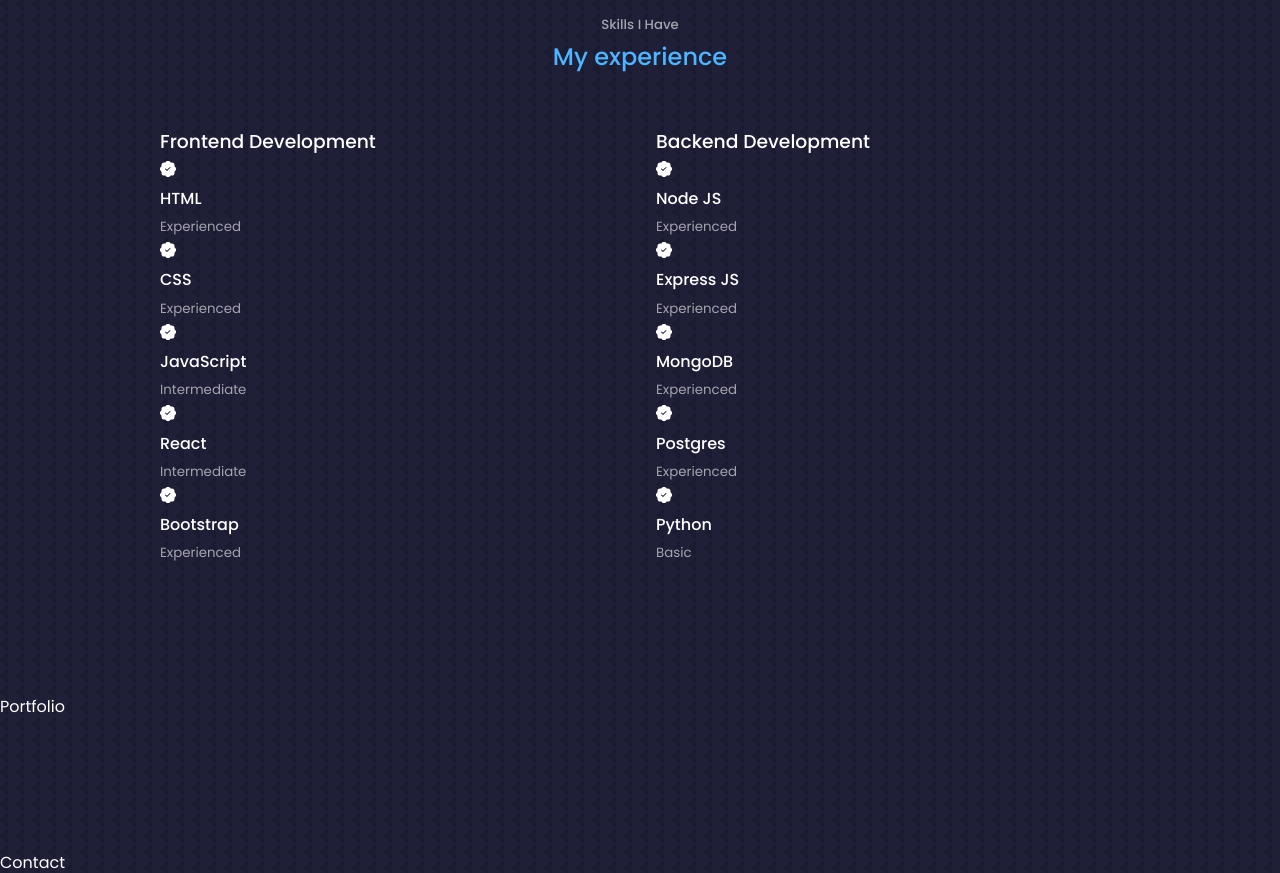
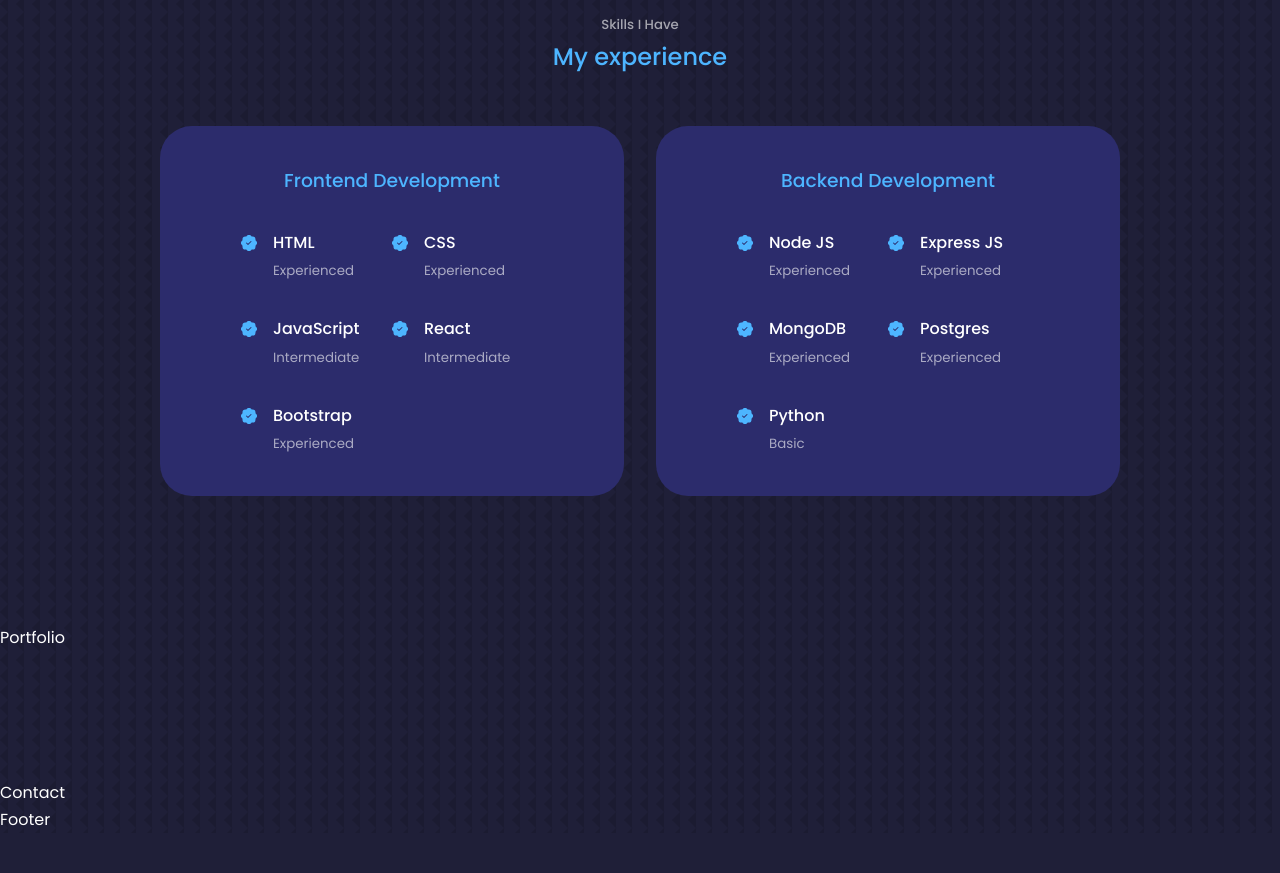
Before and after one commit to ivonamojsovska/react-porfolio, a React (Create React App) app: page / in a window 1280 px wide. Shown: the part 1700-2573 px from the top of the page. After the commit the page ends 2533 px from the top, so only its background shows below. Built offline with nearby package versions, Linux system fonts and the light colour scheme.

Commit message:
experience icons added

```diff
--- a/src/components/experience/Experience.css
+++ b/src/components/experience/Experience.css
@@ -3,3 +3,39 @@
   grid-template-columns: 1fr 1fr;
   grid-gap: 2rem;
 }
+
+.experience__container > div {
+  background: var(--color-bg-variant);
+  padding: 2.4rem 5rem;
+  border-radius: 2rem;
+  border: 1px solid transparent;
+  transition: var(--transition);
+}
+
+.experience__container > div:hover {
+  background: transparent;
+  border-color: var(--color-primary-variant);
+  cursor: default;
+}
+
+.experience__container > div h3 {
+  text-align: center;
+  margin-bottom: 2rem;
+  color: var(--color-primary);
+}
+
+.experience__content {
+  display: grid;
+  grid-template-columns: 1fr 1fr;
+  row-gap: 2rem;
+}
+
+.experience__details {
+  display: flex;
+  gap: 1rem;
+}
+
+.experience__details-icon {
+  margin-top: 6px;
+  color: var(--color-primary);
+}
--- a/src/components/experience/Experience.jsx
+++ b/src/components/experience/Experience.jsx
@@ -13,29 +13,39 @@
           <h3>Frontend Development</h3>
           <div className="experience__content">
             <article className="experience__details">
-              <BsFillPatchCheckFill />
+              <BsFillPatchCheckFill className="experience__details-icon" />
+              <div>
                 <h4>HTML</h4>
                 <small className="text-light">Experienced</small>
+              </div>
             </article>
             <article className="experience__details">
-              <BsFillPatchCheckFill />
+              <BsFillPatchCheckFill className="experience__details-icon" />
+              <div>
                 <h4>CSS</h4>
                 <small className="text-light">Experienced</small>
+              </div>
             </article>
             <article className="experience__details">
-              <BsFillPatchCheckFill />
+              <BsFillPatchCheckFill className="experience__details-icon" />
+              <div>
                 <h4>JavaScript</h4>
                 <small className="text-light">Intermediate</small>
+              </div>
             </article>
             <article className="experience__details">
-              <BsFillPatchCheckFill />
+              <BsFillPatchCheckFill className="experience__details-icon" />
+              <div>
                 <h4>React</h4>
                 <small className="text-light">Intermediate</small>
+              </div>
             </article>
             <article className="experience__details">
-              <BsFillPatchCheckFill />
+              <BsFillPatchCheckFill className="experience__details-icon" />
+              <div>
                 <h4>Bootstrap</h4>
                 <small className="text-light">Experienced</small>
+              </div>
             </article>
           </div>
         </div>
@@ -43,29 +53,39 @@
           <h3>Backend Development</h3>
           <div className="experience__content">
             <article className="experience__details">
-              <BsFillPatchCheckFill />
+              <BsFillPatchCheckFill className="experience__details-icon" />
+              <div>
                 <h4>Node JS</h4>
                 <small className="text-light">Experienced</small>
+              </div>
             </article>
             <article className="experience__details">
-              <BsFillPatchCheckFill />
+              <BsFillPatchCheckFill className="experience__details-icon" />
+              <div>
                 <h4>Express JS</h4>
                 <small className="text-light">Experienced</small>
+              </div>
             </article>
             <article className="experience__details">
-              <BsFillPatchCheckFill />
+              <BsFillPatchCheckFill className="experience__details-icon" />
+              <div>
                 <h4>MongoDB</h4>
                 <small className="text-light">Experienced</small>
+              </div>
             </article>
             <article className="experience__details">
-              <BsFillPatchCheckFill />
+              <BsFillPatchCheckFill className="experience__details-icon" />
+              <div>
                 <h4>Postgres</h4>
                 <small className="text-light">Experienced</small>
+              </div>
             </article>
             <article className="experience__details">
-              <BsFillPatchCheckFill />
+              <BsFillPatchCheckFill className="experience__details-icon" />
+              <div>
                 <h4>Python</h4>
                 <small className="text-light">Basic</small>
+              </div>
             </article>
           </div>
         </div>
--- a/src/components/header/Header.jsx
+++ b/src/components/header/Header.jsx
@@ -10,7 +10,7 @@
       <div className="container header__container">
         <h5>Hello I'm</h5>
         <h1>Ivona Stevik</h1>
-        <h5 className="text-light">Fullstack Developer</h5>
+        <h5 className="text-light">Software Engineer</h5>
         <CTA />
         <HeaderSocials />
 
```
Lines whose indentation alone changed are shown as unchanged.
